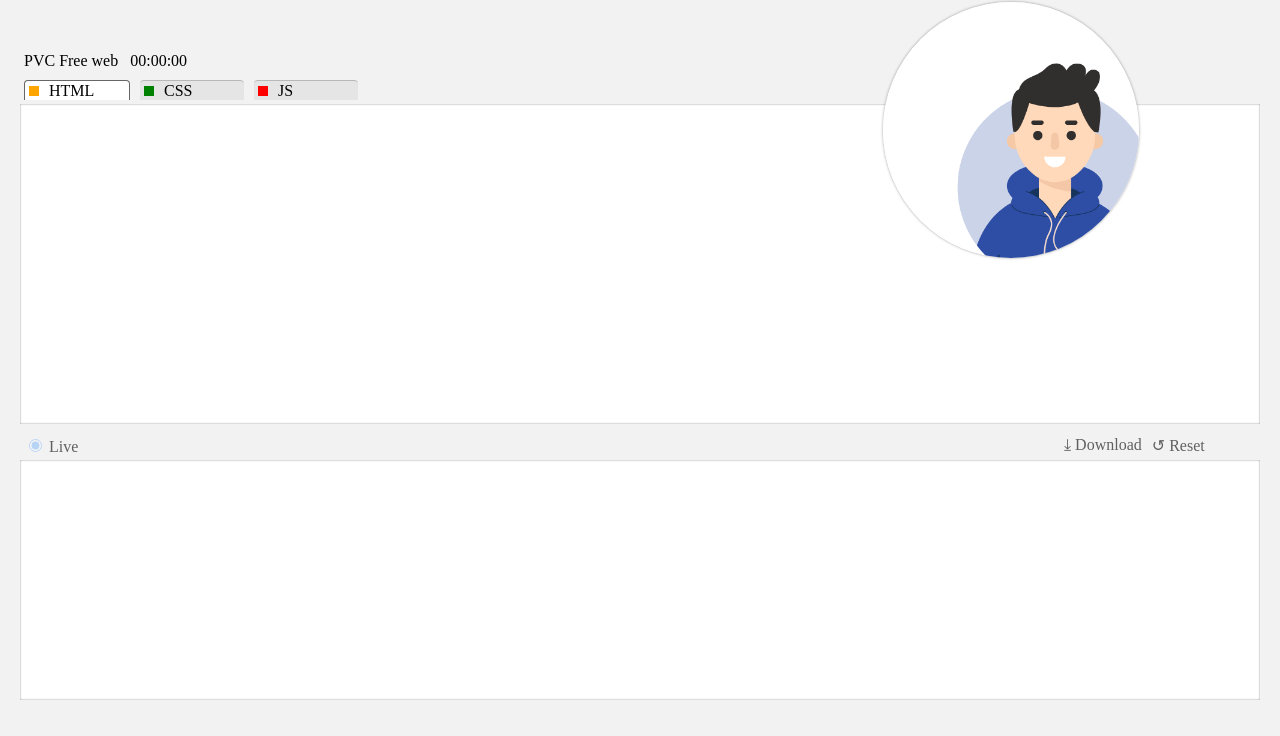
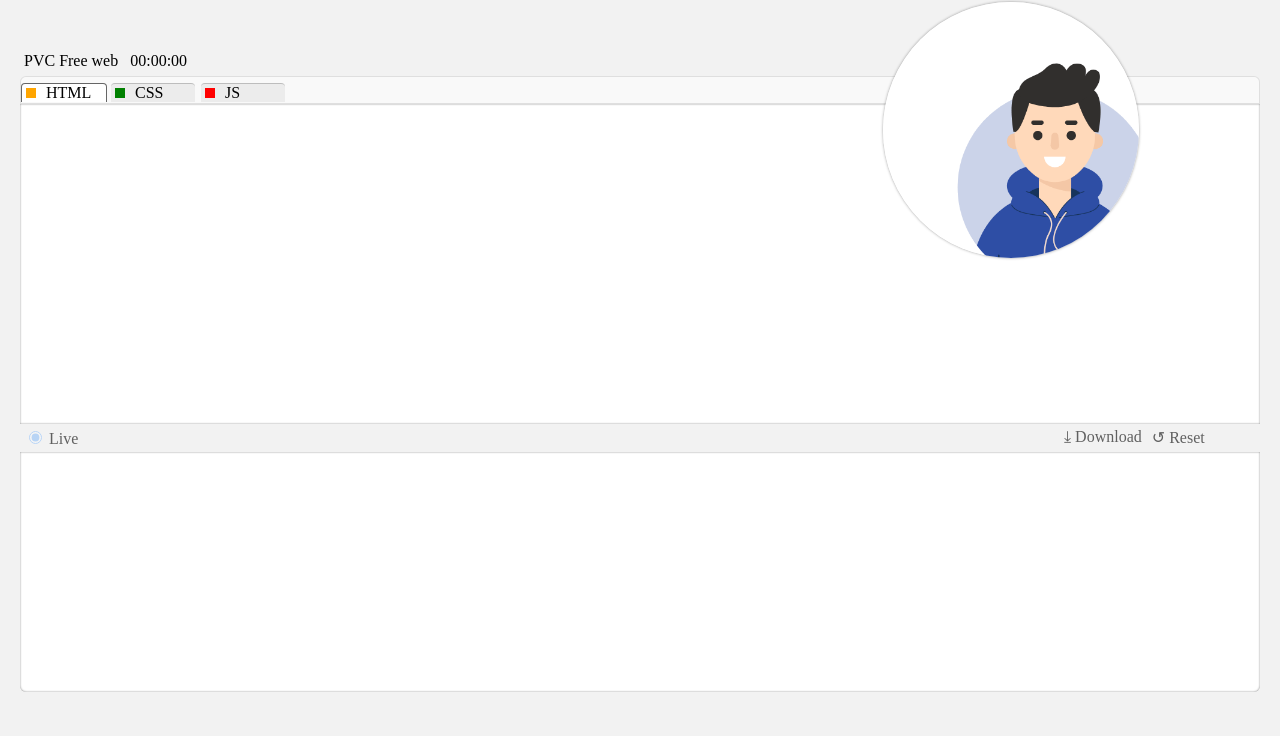
Before and after one commit to PVCTech/html, a plain HTML site: page index.html in a window 1280 px wide. Drawn offline with Linux system fonts and the light colour scheme.

```diff
--- a/index.html
+++ b/index.html
@@ -18,23 +18,24 @@
         </div>
     </div>
 
-    <div style="display:grid; grid-template-rows: 28px 28px 1fr 28px 1fr 28px; height:96vh;
-        padding: 40px 12px 40px 12px;">
+    <div style="display:grid; grid-template-rows: 28px 28px 1fr 28px 1fr 28px; height:90vh;
+        padding: 40px 12px 0px 12px;">
         <div style="width:100%; padding:4px;display: flex; flex-direction:row; gap:12px;">
             <div>PVC Free web</div>
             <div id="clock">00:00:00</div>
         </div>
 
-        <div class="preview-tabs" style="width:100%; padding:4px; display:flex; flex-direction:row; flex-wrap:nowrap; gap:10px;">
-            <div class="tab__button tab__button-active" id="htmlButton" onclick="showTab('html')">
+        <div class="preview-tabs" style="width:100%; padding:2px 2px 0px 2px; position:relative;
+            border-radius: 6px 6px 0px 0px; background: rgba(255,255,255,0.5); border: 1px solid rgba(0,0,0,0.1);">
+            <div class="tab__button tab__button-active" style="position:absolute; bottom:1px; left:0px; z-index:3;" id="htmlButton" onclick="showTab('html')">
                 <div style="width:10px; height:10px; background:orange;"></div>
                 HTML
             </div>
-            <div class="tab__button" id="cssButton" onclick="showTab('css')">
+            <div class="tab__button" style="position:absolute; bottom:1px; left:90px; z-index: 3;" id="cssButton" onclick="showTab('css')">
                 <div style="width:10px; height:10px; background:green;"></div>
                 CSS
             </div>
-            <div class="tab__button" id="jsButton" onclick="showTab('js')">
+            <div class="tab__button" style="position:absolute; bottom:1px; left:180px; z-index:3;" id="jsButton" onclick="showTab('js')">
                 <div style="width:10px; height:10px; background:red;"></div>
                 JS
             </div>
@@ -58,8 +59,7 @@
             </div>
         </div>
 
-        <iframe class="input" id="view" style="border:none;height: 30vh;"></iframe>
-        <div style="height: 100px;">&nbsp;</div>
+        <iframe class="input" id="view" style="border:none;height: 30vh;border-radius: 0px 0px 6px 6px;"></iframe>
     </div>
 
 
--- a/index_files/style.css
+++ b/index_files/style.css
@@ -65,7 +65,7 @@
             flex-direction: row;
             flex-wrap: nowrap;
             gap: 10px;
-            width: 100px;
+            width: 80px;
             border-top: solid 0.2px rgba(0,0,0,0.2);
             align-items: center;
             border-radius: 4px 4px 0px 0px;
```
